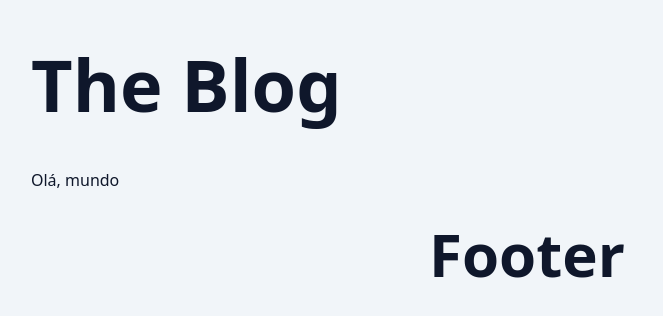
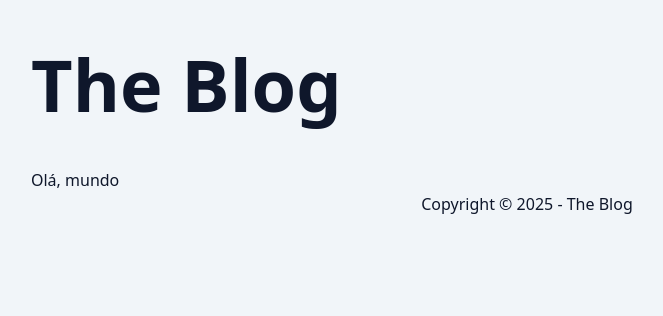
Before and after one commit to Lucas-d-Barbosa/blog, a Next.js app: page /about in a window 1280 px wide. Shown: the top 316 px of the page, without its empty margins (113-776 px from the left). Built offline with nearby package versions, Linux system fonts and the light colour scheme.

Commit message:
feat: Criado o componente de footer

```diff
--- a/src/app/layout.tsx
+++ b/src/app/layout.tsx
@@ -2,6 +2,7 @@
 import "./globals.css";
 import Container from "@/components/Container";
 import Header from "@/components/Header";
+import Footer from "@/components/Footer/Footer";
 
 export const metadata: Metadata = {
   title: {
@@ -23,10 +24,7 @@
           <Header />
 
           {children}
-
-          <footer className="mt-auto d-flex items-end">
-            <p className="text-6xl font-bold text-center py-8 ">Footer</p>
-          </footer>
+          <Footer />
         </Container>
       </body>
     </html>
--- /dev/null
+++ b/src/components/Footer/Footer.tsx
@@ -0,0 +1,12 @@
+import Link from "next/link";
+
+export default function Footer() {
+  return (
+    <footer className="pb-16 text-center">
+      <p>
+        <span>Copyright &copy; {new Date().getFullYear()} - </span>
+        <Link href="/">The Blog</Link>
+      </p>
+    </footer>
+  );
+}
--- a/src/components/Header/index.tsx
+++ b/src/components/Header/index.tsx
@@ -12,7 +12,7 @@
           "lg:text-7xl lg:py-12"
         )}
       >
-        <Link href="#">The Blog</Link>
+        <Link href="/">The Blog</Link>
       </h1>
     </header>
   );
--- a/src/components/PostsList/index.tsx
+++ b/src/components/PostsList/index.tsx
@@ -5,7 +5,7 @@
 export default async function PostsList() {
   const posts = await findAllPublicPosts();
   return (
-    <div className="grid grid-cols-1 gap-8 sm:grid-cols-2 lg:grid-cols-3">
+    <div className="grid grid-cols-1 mb-16 gap-8 sm:grid-cols-2 lg:grid-cols-3">
       {posts.slice(1).map((post) => {
         const postLink = `/post/${post.slug}`;
         return (
```
